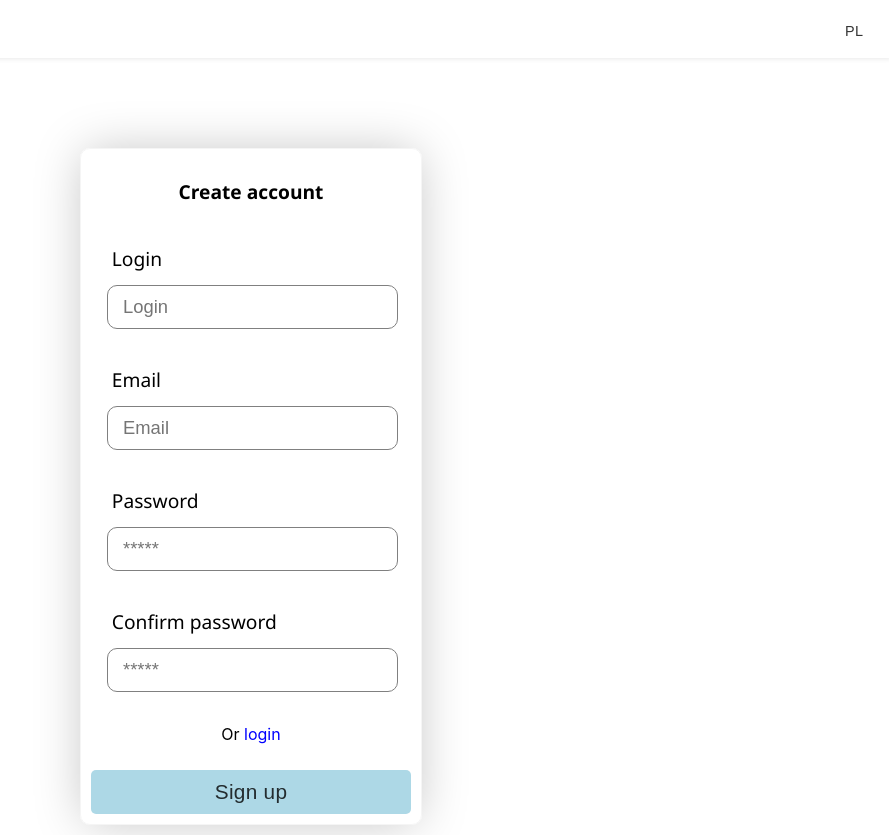
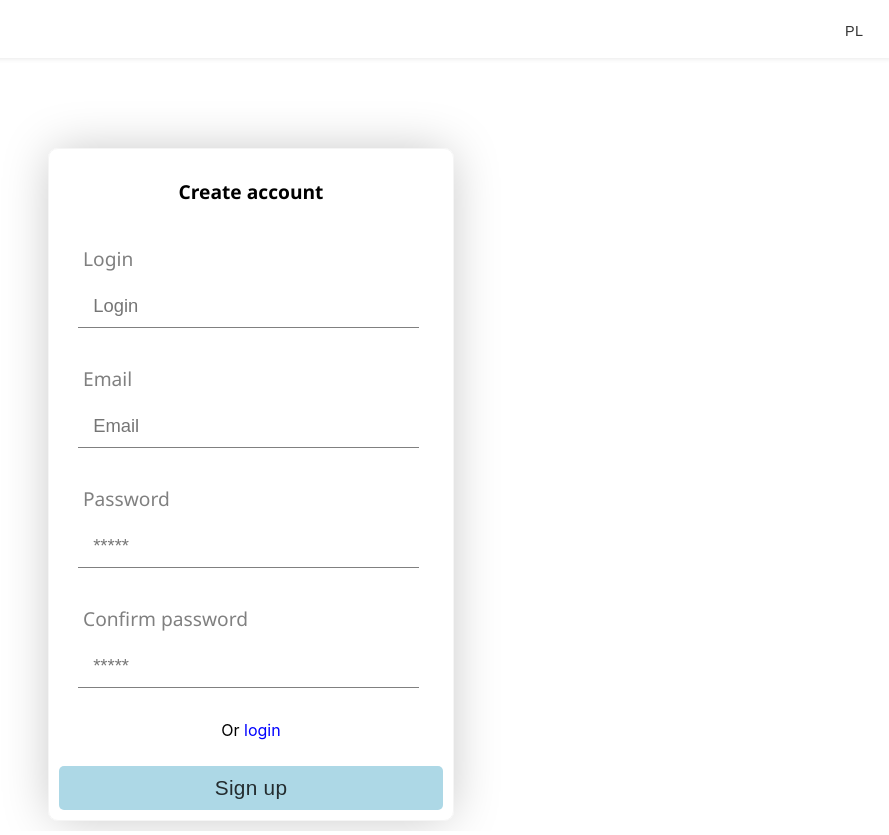
Before and after one commit to hishira/TypeScript, a React (Create React App) app in the folder PasswordMenager/frontend/: page /signup in a window 1280 px wide. Shown: the whole page, without its empty margins (389-1278 px from the left). Built offline with nearby package versions, Linux system fonts and the light colour scheme.

Commit message:
Input style fixes, and move password length range input to generator modal

```diff
--- a/PasswordMenager/frontend/src/components/FormElement/component.styled.ts
+++ b/PasswordMenager/frontend/src/components/FormElement/component.styled.ts
@@ -10,4 +10,5 @@ export const InputLabel = styled.label<{ fontSize?: string }>`
   font-family: "Segoe UI", Tahoma, Geneva, Verdana, sans-serif;
   padding: 5px 5px 5px 0px;
   padding-left: 0.3rem;
+  color: grey;
 `;
--- /dev/null
+++ b/PasswordMenager/frontend/src/components/InputField/component.styled.ts
@@ -0,0 +1,16 @@
+import styled from "styled-components";
+
+export const Input = styled.input`
+  width: 90%;
+  padding: 10px 15px;
+  border: none;
+  font-size: 1.15rem;
+  border-bottom: 1px solid grey;
+  //border-radius: 10px;
+  margin-top: 0.5rem;
+  &:focus {
+    outline: none;
+    border-bottom: 1px solid slategray;
+    //border-radius: 10px;
+  }
+`;
--- a/PasswordMenager/frontend/src/components/InputField/index.tsx
+++ b/PasswordMenager/frontend/src/components/InputField/index.tsx
@@ -1,20 +1,6 @@
 import React from "react";
-import styled from "styled-components";
 import { TranslationFunction } from "../Translation";
-const Input = styled.input`
-  width: 90%;
-  padding: 10px 15px;
-  border: none;
-  font-size: 1.15rem;
-  border: 1px solid grey;
-  border-radius: 10px;
-  margin-top: 0.5rem;
-  &:focus {
-    outline: none;
-    border: 1px solid slategray;
-    border-radius: 10px;
-  }
-`;
+import { Input } from "./component.styled";
 
 type Props = {
   onChange: (e: React.ChangeEvent<HTMLInputElement>) => void;
--- a/PasswordMenager/frontend/src/components/NewEntryComponent/component.styled.ts
+++ b/PasswordMenager/frontend/src/components/NewEntryComponent/component.styled.ts
@@ -19,13 +19,20 @@ export const GeneratorModal = styled.div`
   border-radius: 5px;
   background-color: whitesmoke;
   top: 50%;
-  width: 15rem;
+  width: 25rem;
   right: 50%;
   margin-right: auto;
   margin-left: auto;
   transform: translate(50%, -50%);
   z-index: 2000;
   pointer-events: all;
+`;
+
+export const RangeContainer = styled.div`
+  display: flex;
+  gap: 12px;
+  align-items: center;
+  margin-top: .8rem;
 `;
 export const SectionContainer = styled.section`
   display: flex;
@@ -60,9 +67,15 @@ export const GeneratorInsideModal = styled.div`
 export const GeneratorSecionContainer = styled.div`
   display: flex;
   flex-direction: column;
-  justify-content: space-between;
-  align-items: center;
-  align-content: center;
+  & > button {
+    margin-top: 1rem;
+  }
+  & input[type="range"] {
+    width: 80%;
+  }
+`;
+export const LengthDiv = styled.div`
+  margin-left: 4px;
 `;
 export const ButtonsRangeContainer = styled.section`
   display: flex;
@@ -93,14 +106,28 @@ export const SelectLabel = styled.div`
 `;
 export const SelectContainer = styled.select`
   padding: 0.5rem;
-  border-radius: 5px;
   font-size: 1.05rem;
-  width: 90%;
+  width: 50%;
+  outline: none;
+  border: none;
+  border-bottom: 1px solid grey;
+  background-color: transparent;
+  &:focus {
+    outline: none;
+    border-bottom: 1px solid slategray;
+  }
 `;
 export const OptionContainer = styled.option`
   padding: 1.4rem;
   font-size: 1.05rem;
+  border: none;
+  padding: 1rem;
+  background-color: transparent;
   &:hover {
     background-color: lightsalmon;
   }
+  &:focus {
+    background-color: transparent;
+    display: none;
+  }
 `;
--- a/PasswordMenager/frontend/src/components/NewEntryComponent/helpers.tsx
+++ b/PasswordMenager/frontend/src/components/NewEntryComponent/helpers.tsx
@@ -1,3 +1,4 @@
+import Button from "../Button";
 import { Translation } from "../Translation";
 import { CloseIcon } from "../icons/CloseIcon";
 import { EditEntryActionDispatcher } from "./EditEntryActionDispatcher";
@@ -7,9 +8,11 @@ import {
   GeneratorInsideModal,
   GeneratorModal,
   GeneratorSecionContainer,
+  LengthDiv,
   NormalContainer,
   OptionContainer,
   PasswordCheckbox,
+  RangeContainer,
   SelectContainer,
   SelectLabel,
 } from "./component.styled";
@@ -26,10 +29,10 @@ export const GroupSelection = ({
 }: GroupSelectionProps) =>
   !edit ? (
     <NormalContainer>
-      <SelectLabel>{Translation('newentry.helpers.groupSelect')}</SelectLabel>
+      <SelectLabel>{Translation("newentry.helpers.groupSelect")}</SelectLabel>
       <SelectContainer
         onChange={editEntry.groupset.bind(editEntry)}
-        defaultValue={''}
+        defaultValue={""}
       >
         {groups.map((group) => (
           <OptionContainer key={group._id} value={group._id}>
@@ -66,37 +69,46 @@ export const PasswordGeneratorOption = ({
                 onChange={editEntry.letterscheckbox.bind(editEntry)}
                 checked={editEntry.passwordcharacters.letters}
               />
-              <div>{Translation('newentry.helpers.letters')}</div>
+              <div>{Translation("newentry.helpers.letters")}</div>
             </Checkboxwithlabel>
             <Checkboxwithlabel>
               <PasswordCheckbox
                 type="checkbox"
                 onChange={editEntry.numberscheckbox.bind(editEntry)}
                 checked={editEntry.passwordcharacters.numbers}
-
               />
-              <div>{Translation('newentry.helpers.numbers')}</div>
+              <div>{Translation("newentry.helpers.numbers")}</div>
             </Checkboxwithlabel>
             <Checkboxwithlabel>
               <PasswordCheckbox
                 type="checkbox"
                 onChange={editEntry.specialcharacters.bind(editEntry)}
                 checked={editEntry.passwordcharacters.specialChar}
-
               />
-              <div>{Translation('newentry.helpers.specialCharacters')}</div>
+              <div>{Translation("newentry.helpers.specialCharacters")}</div>
             </Checkboxwithlabel>
           </Checkboxes>
           <div>
+            <LengthDiv>Length</LengthDiv>
+            <RangeContainer>
               <input
                 type="range"
                 min="6"
                 max="50"
+                list="markers"
                 value={passwordLength}
                 onChange={passwordLengthChange}
               />
-            {passwordLength}
+              <span>{passwordLength}</span>
+            </RangeContainer>
           </div>
+          <Button
+            size="small"
+            color="lightblue"
+            onClick={editEntry.generateHandle.bind(editEntry)}
+          >
+            {Translation("newentry.action.generate")}
+          </Button>
         </GeneratorSecionContainer>
       </GeneratorInsideModal>
     </GeneratorModal>
--- a/PasswordMenager/frontend/src/components/NewEntryComponent/index.tsx
+++ b/PasswordMenager/frontend/src/components/NewEntryComponent/index.tsx
@@ -151,20 +151,6 @@ const NewEntryComponent = ({
             inputtype="txt"
             value={newentry.username}
           />
-          <FormElement
-            label={"newentry.field.url"}
-            inputplaceholder="newentry.field.url.placeholder"
-            inputChange={editEntry.seturl.bind(editEntry)}
-            inputtype="txt"
-            value={newentry.url}
-          />
-          <FormElement
-            label={"newentry.field.passwordExpireDate.note"}
-            inputplaceholder="newentry.field.passwordExpireDate.note.placehodler"
-            inputChange={editEntry.setnote.bind(editEntry)}
-            inputtype="text"
-            value={newentry.note}
-          />
           <SectionContainer>
             <PasswordFormContainer>
               <FormElement
@@ -200,17 +186,26 @@ const NewEntryComponent = ({
           />
 
           <ButtonsRangeContainer style={{ position: "relative" }}>
-            <Button
-              size="small"
-              color="lightblue"
-              onClick={editEntry.generateHandle.bind(editEntry)}
-            >
-              {Translation("newentry.action.generate")}
-            </Button>
+
             <Button onClick={() => setGeneratorPasswordModal(true)}>
               {Translation("newentry.action.generator")}
             </Button>
           </ButtonsRangeContainer>
+
+          <FormElement
+            label={"newentry.field.url"}
+            inputplaceholder="newentry.field.url.placeholder"
+            inputChange={editEntry.seturl.bind(editEntry)}
+            inputtype="txt"
+            value={newentry.url}
+          />
+          <FormElement
+            label={"newentry.field.passwordExpireDate.note"}
+            inputplaceholder="newentry.field.passwordExpireDate.note.placehodler"
+            inputChange={editEntry.setnote.bind(editEntry)}
+            inputtype="text"
+            value={newentry.note}
+          />
 
           <GroupSelection edit={edit} editEntry={editEntry} groups={groups} />
 
--- a/PasswordMenager/frontend/src/pages/Login/component.styled.ts
+++ b/PasswordMenager/frontend/src/pages/Login/component.styled.ts
@@ -11,6 +11,9 @@ export const FormContainer = styled.div`
   width: 50%;
   padding: 10px;
   margin-top: 5rem;
+  @media (max-width: 1450px) {
+    width: 60%;
+  }
   @media (max-width: 1200px) {
     width: 70%;
   }
--- a/PasswordMenager/frontend/src/pages/SignUp/component.styled.ts
+++ b/PasswordMenager/frontend/src/pages/SignUp/component.styled.ts
@@ -7,14 +7,11 @@ export const Container = styled.div`
 export const FormContainer = styled.div`
   display: flex;
   justify-content: center;
-  width: 50%;
+  width: 60%;
   padding: 10px;
   margin-top: 5rem;
   @media (max-width: 1200px) {
-    width: 70%;
-  }
-  @media (max-width: 900px) {
-    width: 70%;
+    width: 95%;
   }
   @media (max-width: 489px) {
     width: 100%;
```
Lines whose indentation alone changed are shown as unchanged.
